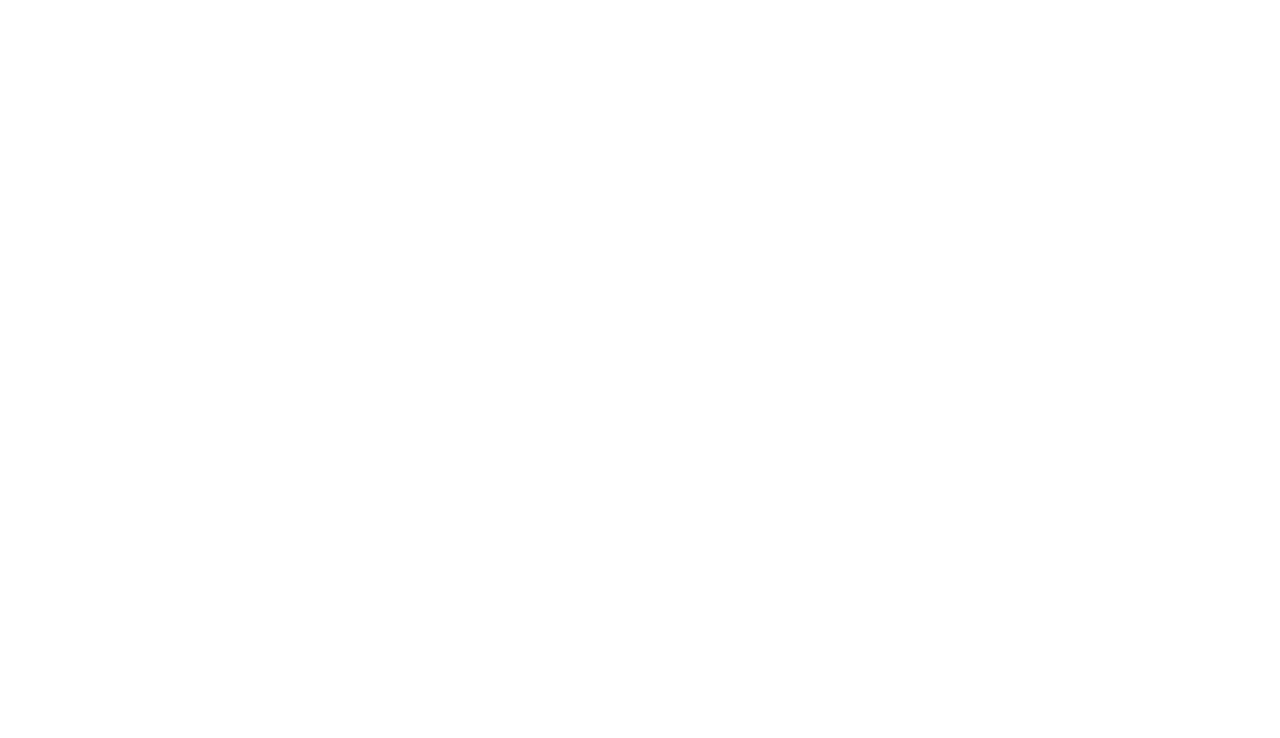
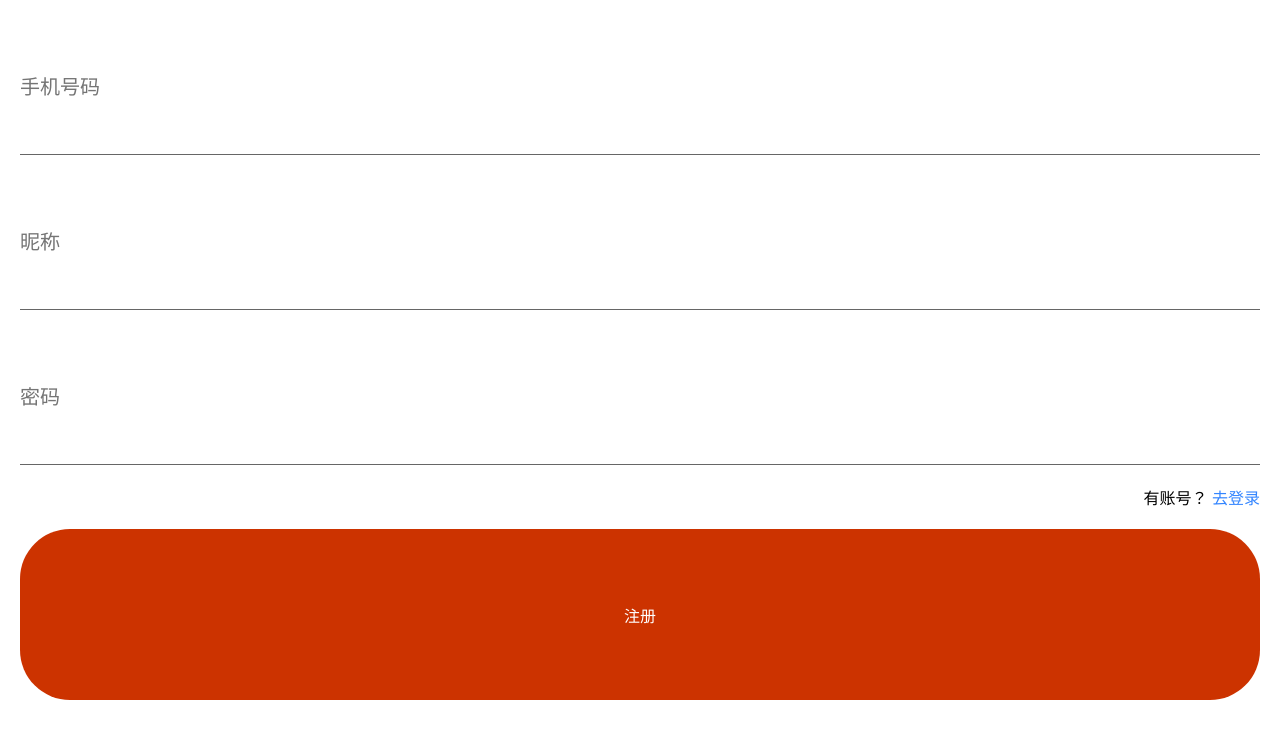
Before and after one commit to T-demon/news, a Vue app: page /#/register in a window 1280 px wide. Shown: the top 738 px of the page. Built offline with nearby package versions, Linux system fonts and the light colour scheme; a small style sheet from the web is missing.

Commit message:
注册成功

```diff
--- a/src/main.js
+++ b/src/main.js
@@ -2,7 +2,7 @@
  * @Describe:
  * @Author: Tang
  * @Date: 2019-09-22 00:25:42
- * @LastEditTime: 2019-09-23 00:52:32
+ * @LastEditTime: 2019-09-23 16:54:59
  */
 import Vue from "vue";
 
@@ -14,6 +14,7 @@ import VueRouter from "vue-router";
 // 导入组件
 import App from "@/App";
 import Login from "@/pages/Login";
+import Register from "@/pages/Register";
 
 // 在.vue文件中要使用router-link或者router-view.需要注册下插件
 Vue.use(VueRouter);
@@ -25,7 +26,8 @@ axios.defaults.baseURL = "http://localhost:3000";
 
 // 路由：2.创建路由配置
 const routes = [
-    { path: "/login", component: Login}
+    { path: "/login", component: Login},
+    { path: "/register", component: Register}
 ]
 
 // 路由：3.创建对象
--- a/src/pages/Login.vue
+++ b/src/pages/Login.vue
@@ -2,7 +2,7 @@
  * @Describe:
  * @Author: Tang
  * @Date: 2019-09-22 00:25:42
- * @LastEditTime: 2019-09-23 01:51:23
+ * @LastEditTime: 2019-09-23 16:56:23
  -->
 <template>
   <div class="login">
@@ -32,6 +32,11 @@
         type="password"
         >
         </AuthInput>
+        <p class="tips">
+        没有账号？
+        <router-link to="/register">去注册</router-link>
+      </p>
+
  </div>
 
 
@@ -117,4 +122,11 @@ export default {
       margin-bottom: 20px;
     }
   }
+   .tips{
+    text-align: right;
+    margin-bottom: 20px;
+    a{
+      color:#3385ff;
+    }
+  }
 </style>
--- /dev/null
+++ b/src/pages/Register.vue
@@ -0,0 +1,154 @@
+<!--
+ * @Describe:
+ * @Author: Tang
+ * @Date: 2019-09-23 16:53:40
+ * @LastEditTime: 2019-09-23 16:53:40
+ -->
+<template>
+  <div class="container">
+      <!-- 关闭的按钮 -->
+      <div class="close">
+        <span class="iconfont iconicon-test"></span>
+      </div>
+
+      <!-- logo -->
+      <div class="logo">
+        <span class="iconfont iconnew"></span>
+      </div>
+
+      <!-- 用户名密码输入框 -->
+      <div class="inputs">
+
+        <!-- 输入框组件 -->
+        <AuthInput
+        placeholder="手机号码"
+        :value='form.username'
+        @input="handleUsername"
+
+        :rule="/^1[0-9]{4,10}$/"
+        err_message="手机号码格式不正确"
+        ></AuthInput>
+
+        <!-- 昵称 -->
+        <AuthInput
+        placeholder="昵称"
+        v-model="form.nickname"
+
+        :rule="/^[0-9a-zA-Z\u4e00-\u9fa5]{2,6}$/"
+        err_message="昵称格式不正确"
+        ></AuthInput>
+
+        <!-- 密码 -->
+        <AuthInput
+        placeholder="密码"
+        type="password"
+        v-model="form.password"
+
+        :rule="/^[0-9a-zA-Z]{3,12}$/"
+        err_message="密码格式不正确"
+        ></AuthInput>
+      </div>
+
+      <p class="tips">
+        有账号？
+        <router-link to="/login">去登录</router-link>
+      </p>
+
+      <!-- <button @click="handleSubmit">登录按钮</button> -->
+      <AuthButton text="注册" @click="handleSubmit"/>
+  </div>
+</template>
+
+<script>
+// 导入请求库
+// import axios from "axios";
+
+//  导入组件
+import AuthInput from "@/components/AuthInput";
+import AuthButton from "@/components/AuthButton";
+
+export default {
+  data(){
+    return {
+      // 发送给后台的数据
+      form: {
+        username: "",
+        password: "",
+        nickname: ""
+      },
+    }
+  },
+  // 注册组件
+  components: {
+    AuthInput,
+    AuthButton
+  },
+
+  methods: {
+    // 传递给输入框组件，用于获取用户名
+    handleUsername(value){
+      this.form.username = value;
+    },
+
+    // 表单提交
+    handleSubmit(){
+
+      this.$axios({
+        url: "/register",
+        method: "POST",  // method相当于type
+        data: this.form
+        // .then的回调函数相当于success
+      }).then( res => {
+        const {message} = res.data;
+
+        if(message === "注册成功"){
+          // 跳转到首页
+          this.$router.push("/login");
+        }
+      });
+
+    }
+  }
+}
+</script>
+
+<style scoped lang="less">
+  // scoped 作用域样式
+  // lang声明样式的类型
+
+  .container{
+    padding:20px;
+  }
+
+  .close{
+    span{
+      font-size: 27 / 360 * 100vw;
+    }
+  }
+
+  .logo{
+    display: flex;
+    justify-content: center;
+
+    span{
+      display: block;
+      font-size: 126 / 360 * 100vw;
+      color: #d81e06;
+    }
+  }
+
+  .inputs{
+    input{
+      margin-bottom: 20px;
+    }
+  }
+
+  .tips{
+    text-align: right;
+    margin-bottom: 20px;
+
+    a{
+      color:#3385ff;
+    }
+  }
+</style>
```
